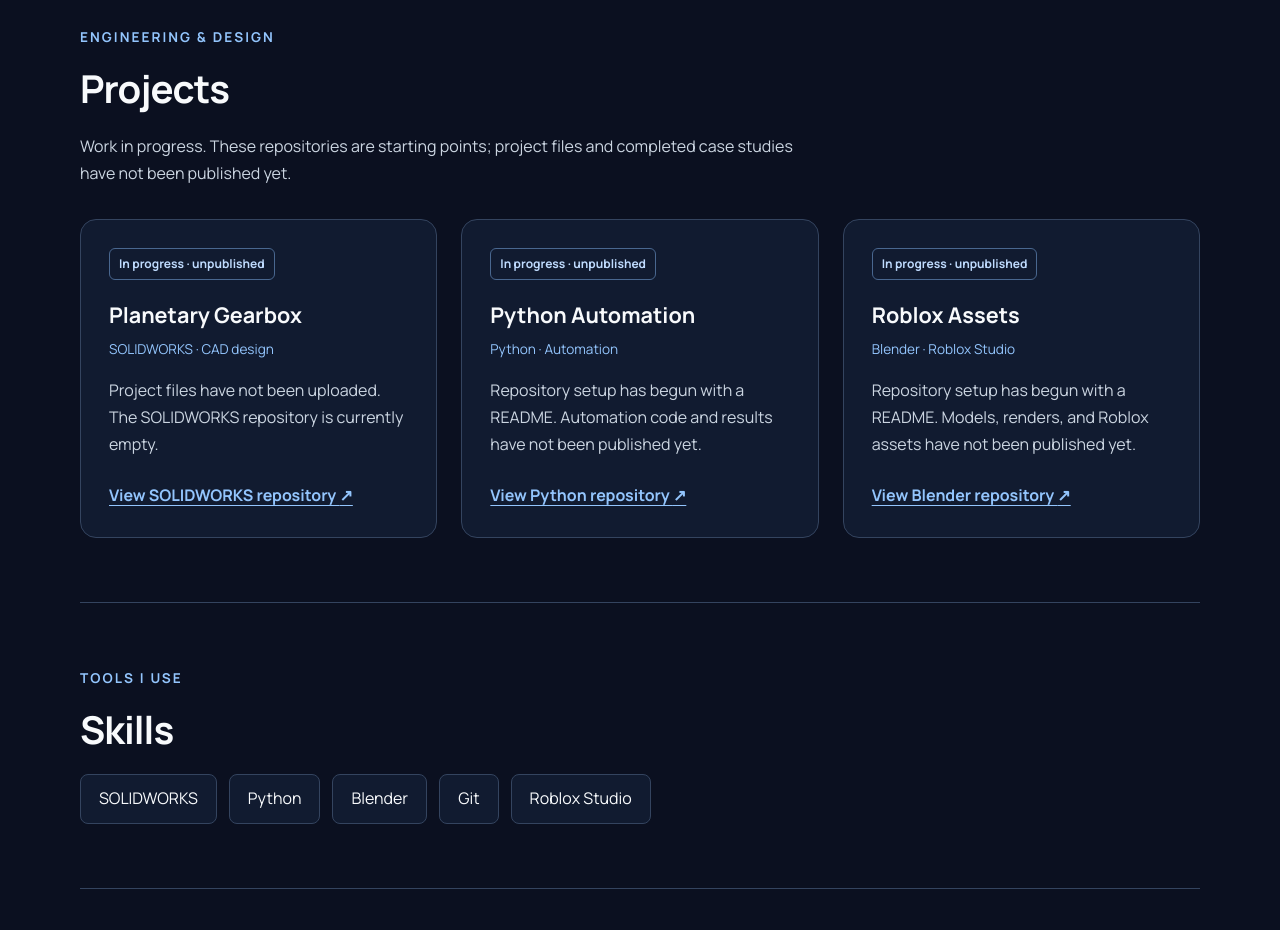
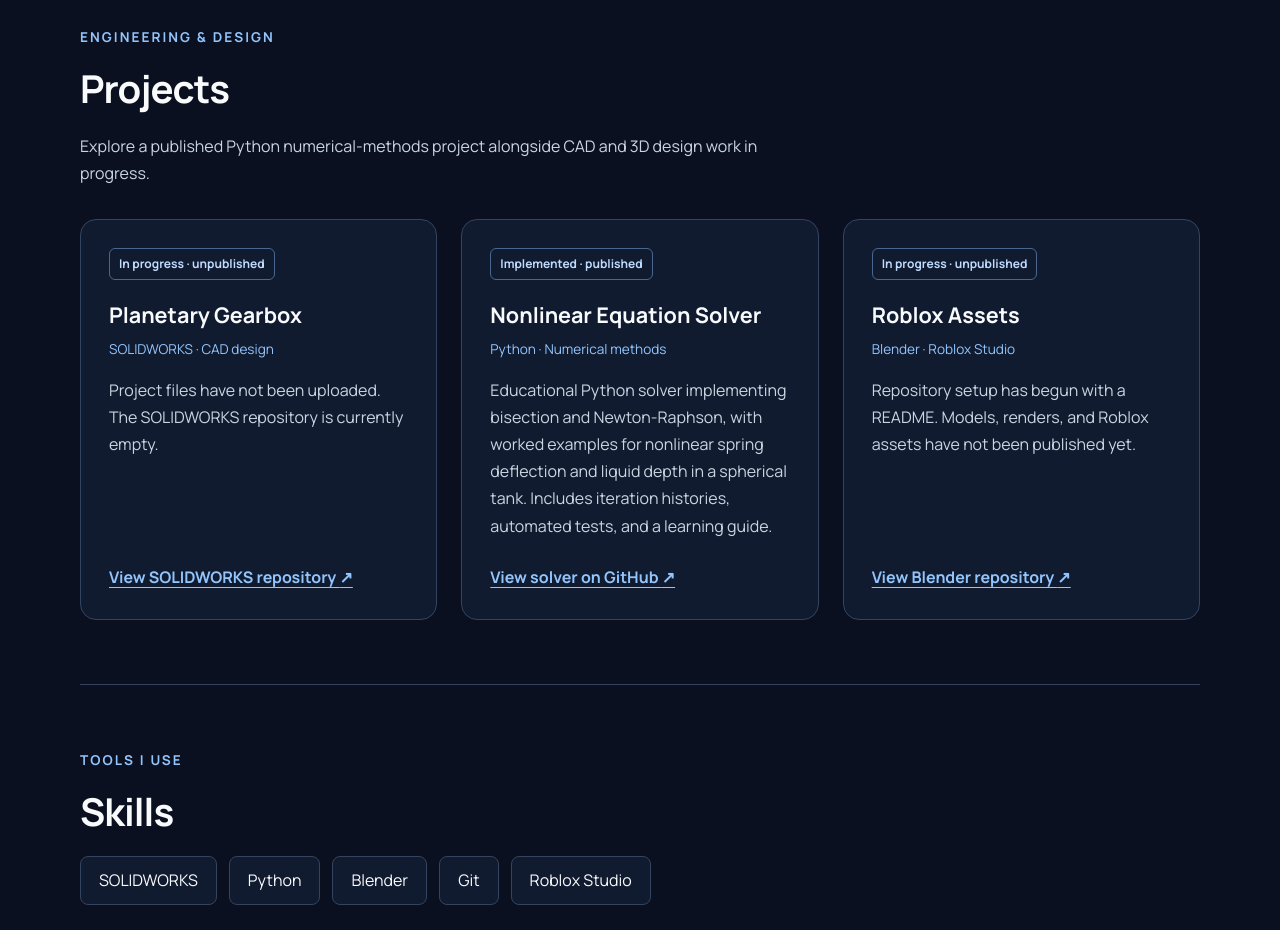
Before and after one commit to HamzaAmam/hamzaamam.github.io, a plain HTML site: page index.html in a window 1280 px wide. Shown: the part 1160-2090 px from the top of the page. Drawn offline with Linux system fonts and the light colour scheme.

Commit message:
Showcase published Nonlinear Equation Solver in portfolio

```diff
--- a/index.html
+++ b/index.html
@@ -3,7 +3,7 @@
 <head>
     <meta charset="UTF-8">
     <meta name="viewport" content="width=device-width, initial-scale=1.0">
-    <meta name="description" content="Hamza Amam, mechanical engineering student at the University of South Carolina. Explore work in progress in CAD, Python automation, and 3D design.">
+    <meta name="description" content="Hamza Amam, mechanical engineering student at the University of South Carolina. Explore projects in CAD, Python numerical methods, and 3D design.">
     <meta name="theme-color" content="#0B1020">
     <title>Hamza Amam | Mechanical Engineering Student</title>
     <link rel="preconnect" href="https://fonts.googleapis.com">
@@ -47,7 +47,7 @@
         <section id="projects" class="section container" aria-labelledby="projects-heading">
             <p class="eyebrow">Engineering &amp; design</p>
             <h2 id="projects-heading">Projects</h2>
-            <p class="section-description">Work in progress. These repositories are starting points; project files and completed case studies have not been published yet.</p>
+            <p class="section-description">Explore a published Python numerical-methods project alongside CAD and 3D design work in progress.</p>
             <div class="project-grid">
                 <a class="card" href="https://github.com/HamzaAmam/solidworks-projects" aria-labelledby="gearbox-title gearbox-link" aria-describedby="gearbox-status gearbox-description">
                     <span class="project-status" id="gearbox-status">In progress · unpublished</span>
@@ -57,11 +57,11 @@
                     <span class="card-link" id="gearbox-link">View SOLIDWORKS repository <span aria-hidden="true">↗</span></span>
                 </a>
                 <a class="card" href="https://github.com/HamzaAmam/python-projects" aria-labelledby="python-title python-link" aria-describedby="python-status python-description">
-                    <span class="project-status" id="python-status">In progress · unpublished</span>
-                    <h3 id="python-title">Python Automation</h3>
-                    <p class="project-tools">Python · Automation</p>
-                    <p id="python-description">Repository setup has begun with a README. Automation code and results have not been published yet.</p>
-                    <span class="card-link" id="python-link">View Python repository <span aria-hidden="true">↗</span></span>
+                    <span class="project-status" id="python-status">Implemented · published</span>
+                    <h3 id="python-title">Nonlinear Equation Solver</h3>
+                    <p class="project-tools">Python · Numerical methods</p>
+                    <p id="python-description">Educational Python solver implementing bisection and Newton-Raphson, with worked examples for nonlinear spring deflection and liquid depth in a spherical tank. Includes iteration histories, automated tests, and a learning guide.</p>
+                    <span class="card-link" id="python-link">View solver on GitHub <span aria-hidden="true">↗</span></span>
                 </a>
                 <a class="card" href="https://github.com/HamzaAmam/blender-assets" aria-labelledby="blender-title blender-link" aria-describedby="blender-status blender-description">
                     <span class="project-status" id="blender-status">In progress · unpublished</span>
```
